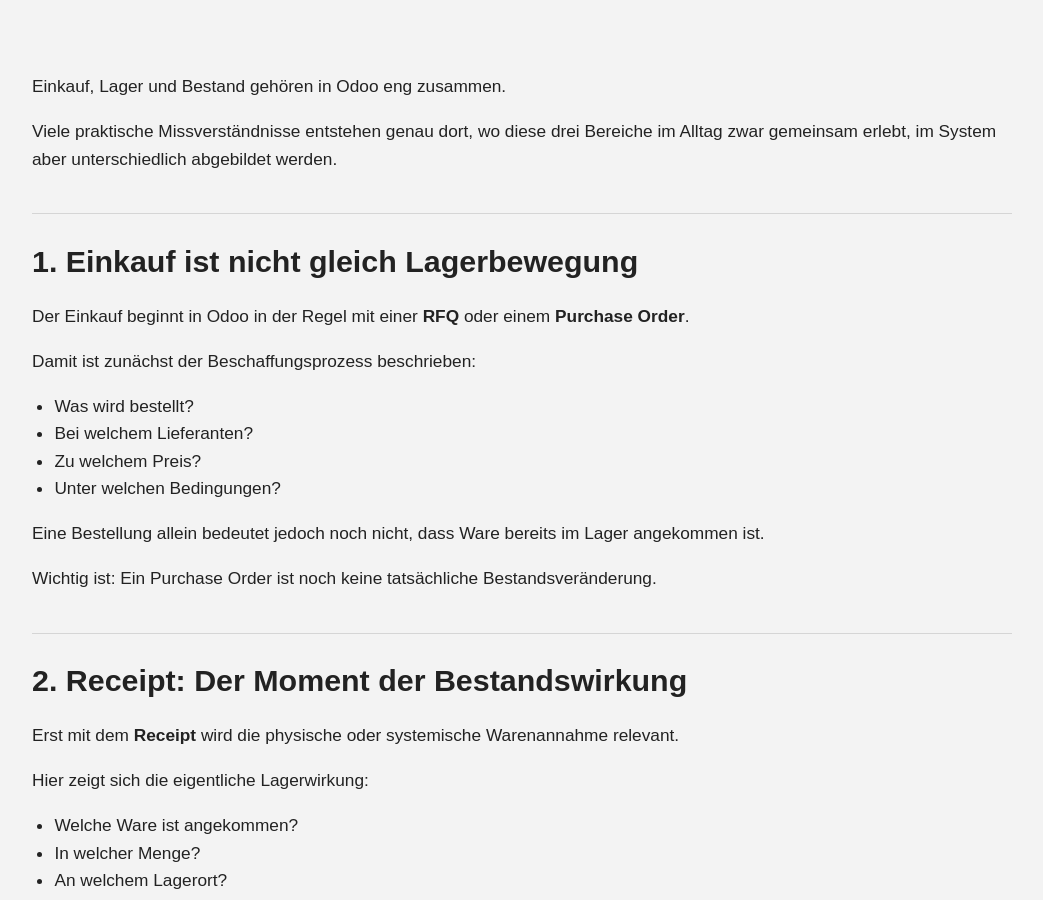
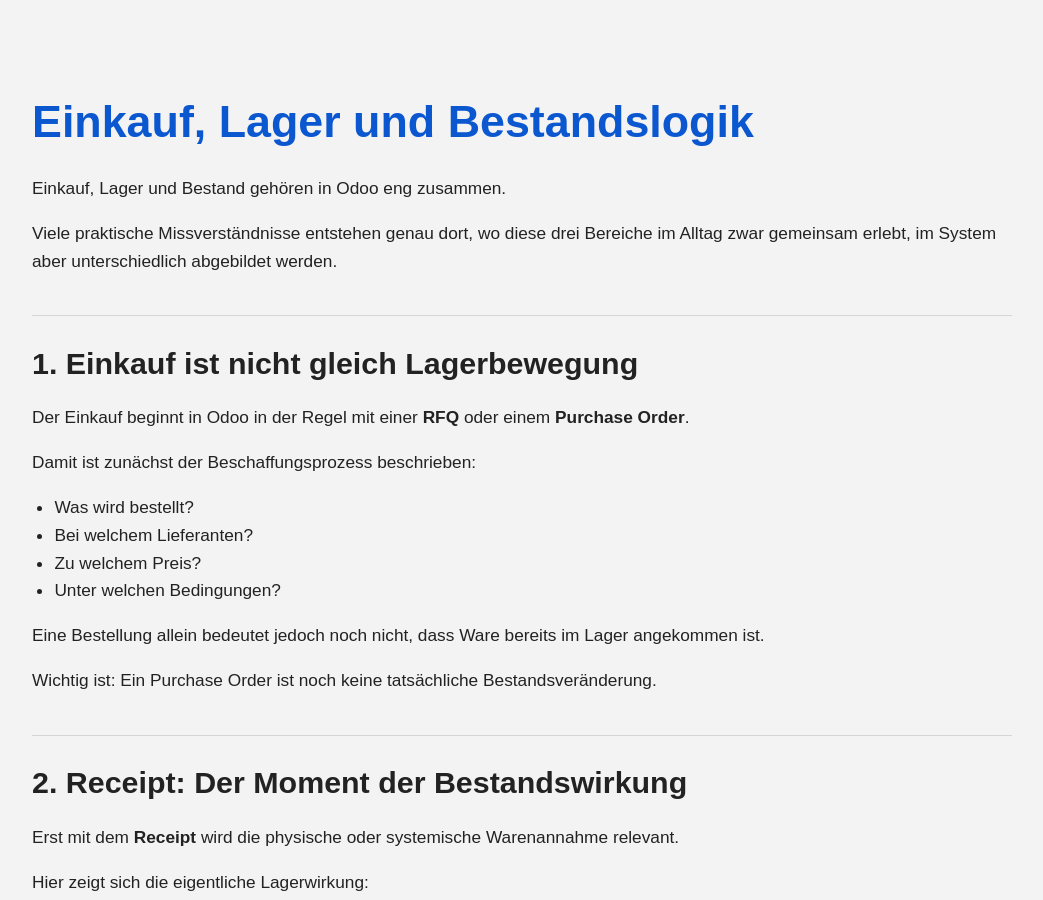
Before and after one commit to Tina10177/odoo-wissensuniversum, a Jekyll site: the page built from einkauf-lager-und-bestandslogik.md, in a window 1280 px wide and 900 px high. Shown: the whole window, without its empty margins (118-1161 px from the left). Built offline with Jekyll 4.4.1, drawn with Linux system fonts in a browser that asks for light colours.

Commit message:
Add header for Einkauf, Lager und Bestandslogik
Added a new header for better section visibility.

```diff
--- a/einkauf-lager-und-bestandslogik.md
+++ b/einkauf-lager-und-bestandslogik.md
@@ -2,6 +2,8 @@
 layout: default
 title: Einkauf, Lager und Bestandslogik
 ---
+
+# Einkauf, Lager und Bestandslogik
 
 Einkauf, Lager und Bestand gehören in Odoo eng zusammen.
 
```
